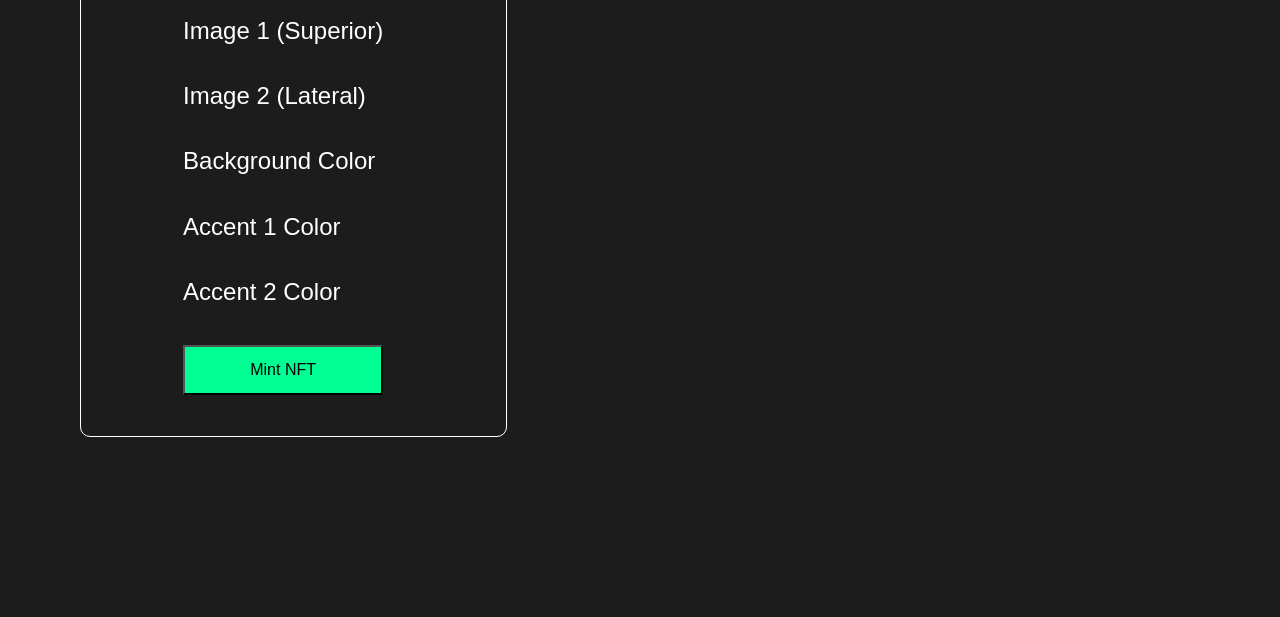
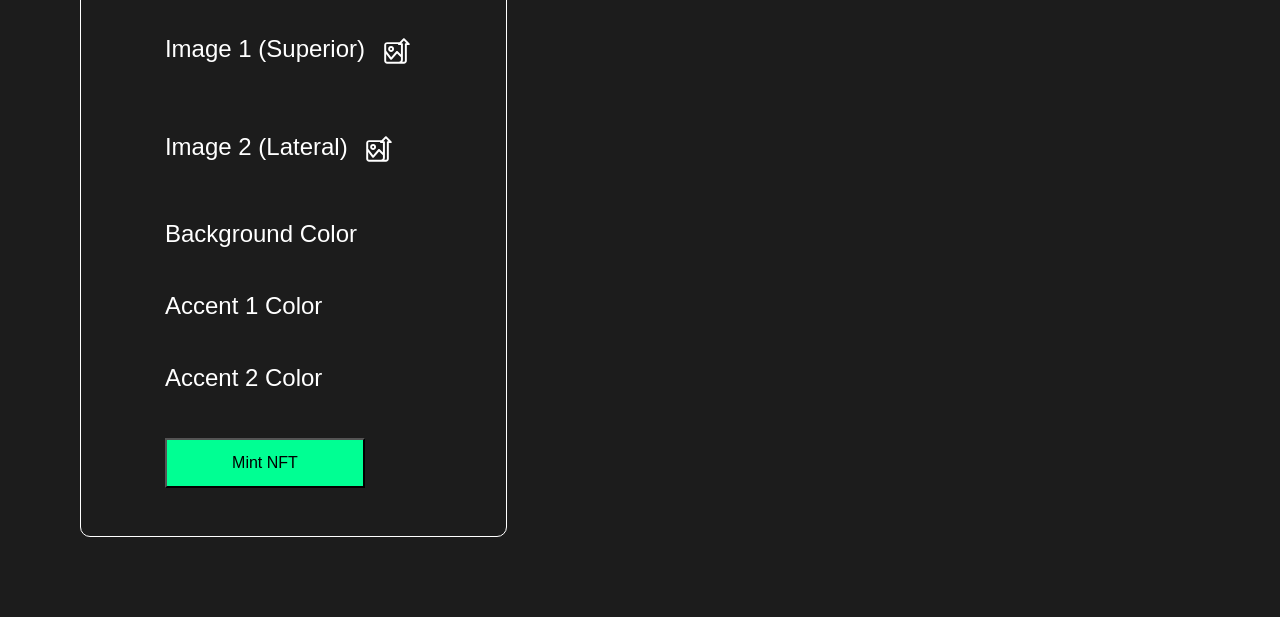
Before and after one commit to Andy-Waine/threed, a plain HTML site: page index.html in a window 1280 px wide. Shown: the part 183-800 px from the top of the page. Drawn offline with nearby package versions, Linux system fonts and the light colour scheme.

Commit message:
menu CSS and SVG img-upload icons

```diff
--- a/index.html
+++ b/index.html
@@ -9,27 +9,29 @@
     <link rel="stylesheet" href="./style/style.css">
 </head>
 <div class="main-wrapper">
-    <!-- HEADER -->
-    <div class="nav"></div>
-
     <div class="menu col-4">
         <div class="menu-header">
             Customization
         </div>
         <div class="menu-item">
-            Image 1 (Superior)
+            <span>Image 1 (Superior)</span>
+            <span><img src="./svg/img-upload.svg" height="50" width="50" /></span>
         </div>
         <div class="menu-item">
-            Image 2 (Lateral)
+            <span>Image 2 (Lateral)</span>
+            <span><img src="./svg/img-upload.svg" height="50" width="50" /></span>
         </div>
         <div class="menu-item">
-            Background Color
+            <span>Background Color</span>
+            <span></span>
         </div>
         <div class="menu-item">
-            Accent 1 Color
+            <span>Accent 1 Color</span>
+            <span></span>
         </div>
         <div class="menu-item">
-            Accent 2 Color
+            <span>Accent 2 Color</span>
+            <span></span>
         </div>
         <button class="button-mint">Mint NFT</button>
     </div>
--- a/style/style.css
+++ b/style/style.css
@@ -1,3 +1,11 @@
+html {
+    overflow:   scroll;
+  }
+  ::-webkit-scrollbar {
+      width: 0px;
+      background: transparent; /* make scrollbar transparent */
+  }
+
 body {
     margin: 0;
     height: 100vh;
@@ -13,7 +21,6 @@ canvas {
 }
 
 .nav {
-    position: sticky;
     top: 0px;
     z-index: 10;
     display: flex;
@@ -28,8 +35,7 @@ canvas {
     display: grid;
     flex-direction: row;
     position: absolute;
-    height: 60vh;
-    min-height: 500px;
+    height: 600px;
     min-width: 300px;
     top: 15vh;
     left: 80px;
```
Also changed, not shown: svg/img-upload.svg (added).
